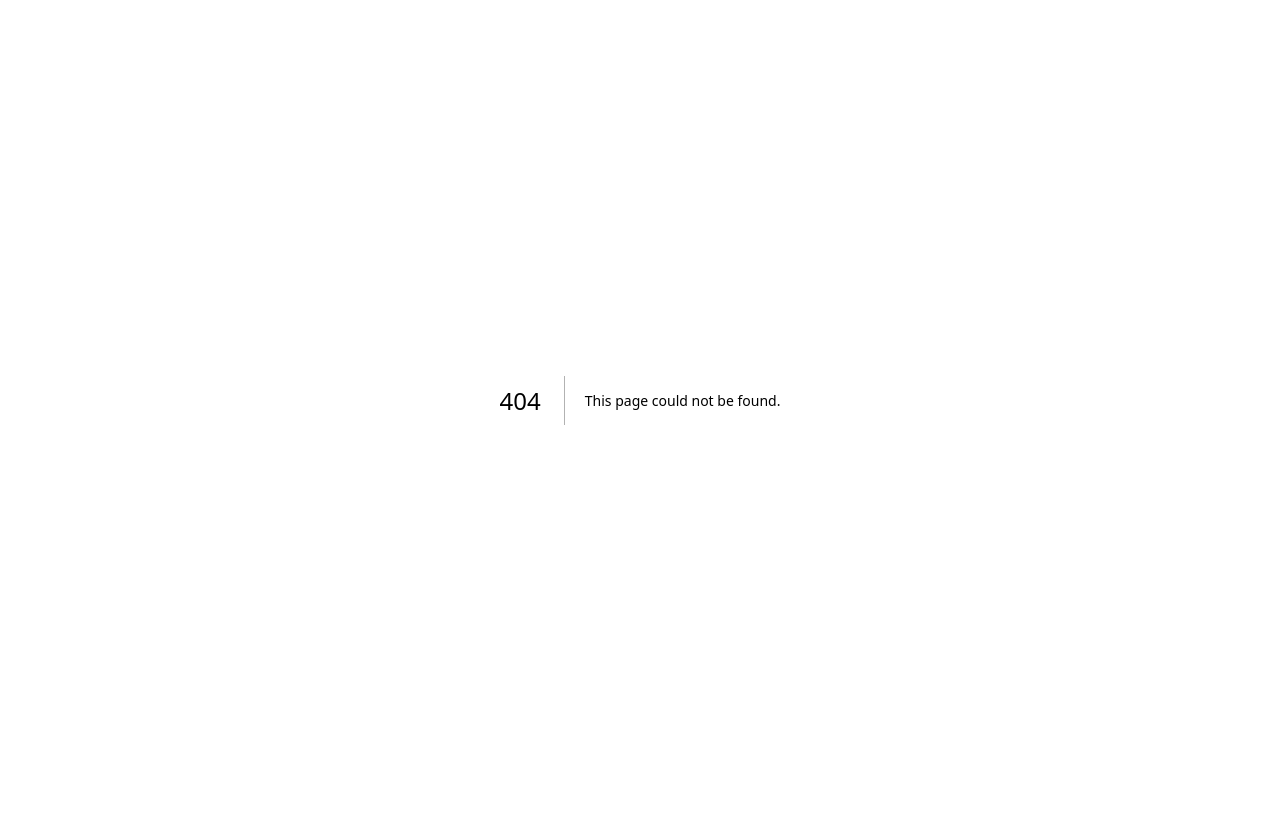
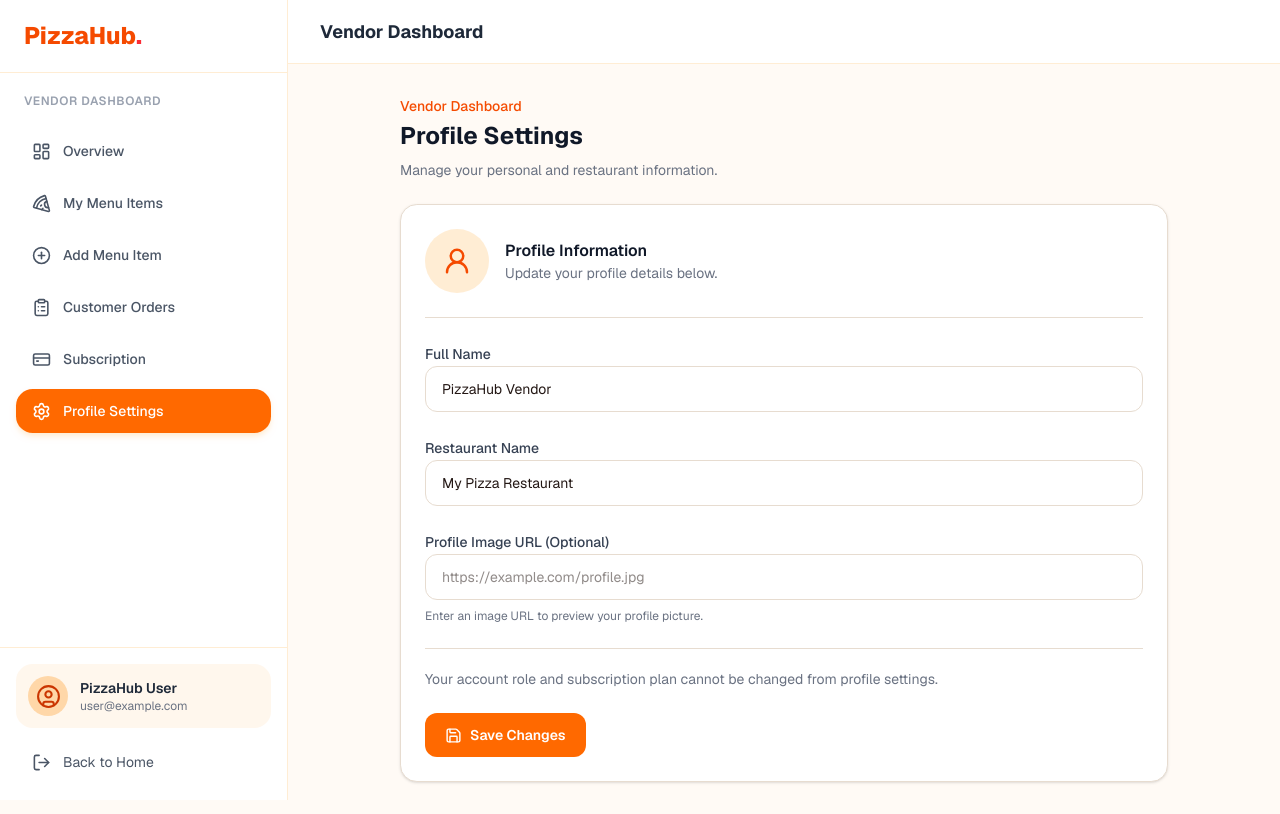
Before and after one commit to NayeemurRahman0017/pizzahub, a Next.js app: page /dashboard/vendor/profile in a window 1280 px wide. Before the commit this address had no page. Built offline with nearby package versions, Linux system fonts and the light colour scheme.

Commit message:
Build vendor profile settings page

```diff
--- /dev/null
+++ b/src/app/dashboard/vendor/profile/page.tsx
@@ -0,0 +1,144 @@
+"use client";
+
+import { useState } from "react";
+import Image from "next/image";
+import DashboardShell from "@/components/dashboard/dashboard-shell";
+import { Save, UserRound } from "lucide-react";
+
+export default function VendorProfilePage() {
+  const [name, setName] = useState("PizzaHub Vendor");
+  const [businessName, setBusinessName] = useState("My Pizza Restaurant");
+  const [image, setImage] = useState("");
+  const [message, setMessage] = useState("");
+
+  const handleSubmit = (e: React.FormEvent<HTMLFormElement>) => {
+    e.preventDefault();
+
+    // Demo only: profile data is not saved to the database yet.
+    setMessage("Profile updated successfully in this demo.");
+  };
+
+  return (
+    <DashboardShell role="vendor">
+      <div className="mx-auto max-w-3xl space-y-6">
+        <div>
+          <p className="text-sm font-medium text-orange-600">
+            Vendor Dashboard
+          </p>
+          <h1 className="mt-1 text-2xl font-bold text-gray-900">
+            Profile Settings
+          </h1>
+          <p className="mt-2 text-sm text-gray-500">
+            Manage your personal and restaurant information.
+          </p>
+        </div>
+
+        <form
+          onSubmit={handleSubmit}
+          className="space-y-6 rounded-xl border bg-white p-6 shadow-sm"
+        >
+          <div className="flex items-center gap-4 border-b pb-6">
+            <div className="flex h-16 w-16 items-center justify-center overflow-hidden rounded-full bg-orange-100">
+              {image ? (
+                <Image
+                  src={image}
+                  alt="Profile"
+                  width={64}
+                  height={64}
+                  unoptimized
+                  className="h-full w-full object-cover"
+                />
+              ) : (
+                <UserRound size={30} className="text-orange-600" />
+              )}
+            </div>
+
+            <div>
+              <h2 className="font-semibold text-gray-900">
+                Profile Information
+              </h2>
+              <p className="text-sm text-gray-500">
+                Update your profile details below.
+              </p>
+            </div>
+          </div>
+
+          <div className="space-y-2">
+            <label
+              htmlFor="name"
+              className="text-sm font-medium text-gray-700"
+            >
+              Full Name
+            </label>
+            <input
+              id="name"
+              type="text"
+              value={name}
+              onChange={(e) => setName(e.target.value)}
+              required
+              className="w-full rounded-lg border px-4 py-3 text-sm outline-none focus:border-orange-500"
+              placeholder="Enter your full name"
+            />
+          </div>
+
+          <div className="space-y-2">
+            <label
+              htmlFor="businessName"
+              className="text-sm font-medium text-gray-700"
+            >
+              Restaurant Name
+            </label>
+            <input
+              id="businessName"
+              type="text"
+              value={businessName}
+              onChange={(e) => setBusinessName(e.target.value)}
+              required
+              className="w-full rounded-lg border px-4 py-3 text-sm outline-none focus:border-orange-500"
+              placeholder="Enter restaurant name"
+            />
+          </div>
+
+          <div className="space-y-2">
+            <label
+              htmlFor="image"
+              className="text-sm font-medium text-gray-700"
+            >
+              Profile Image URL (Optional)
+            </label>
+            <input
+              id="image"
+              type="url"
+              value={image}
+              onChange={(e) => setImage(e.target.value)}
+              className="w-full rounded-lg border px-4 py-3 text-sm outline-none focus:border-orange-500"
+              placeholder="https://example.com/profile.jpg"
+            />
+            <p className="text-xs text-gray-500">
+              Enter an image URL to preview your profile picture.
+            </p>
+          </div>
+
+          <div className="border-t pt-5">
+            <p className="text-sm text-gray-500">
+              Your account role and subscription plan cannot be changed from
+              profile settings.
+            </p>
+          </div>
+
+          <button
+            type="submit"
+            className="inline-flex items-center gap-2 rounded-lg bg-orange-500 px-5 py-3 text-sm font-semibold text-white transition hover:bg-orange-600"
+          >
+            <Save size={17} />
+            Save Changes
+          </button>
+
+          {message && (
+            <p className="text-sm font-medium text-green-600">{message}</p>
+          )}
+        </form>
+      </div>
+    </DashboardShell>
+  );
+}
```
